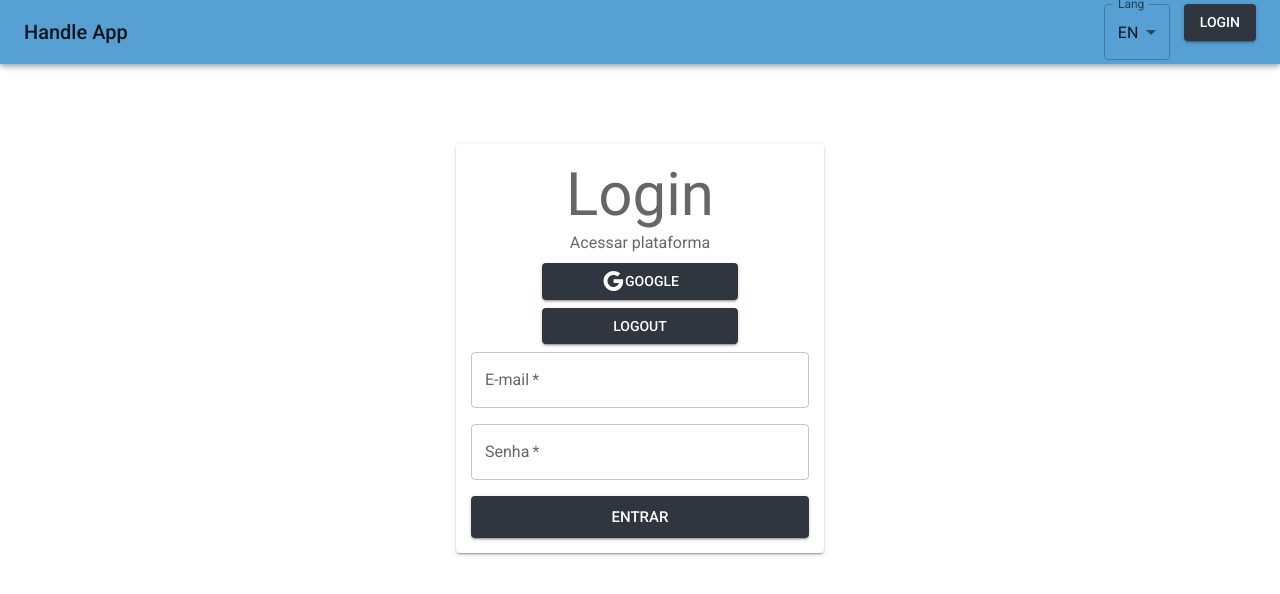
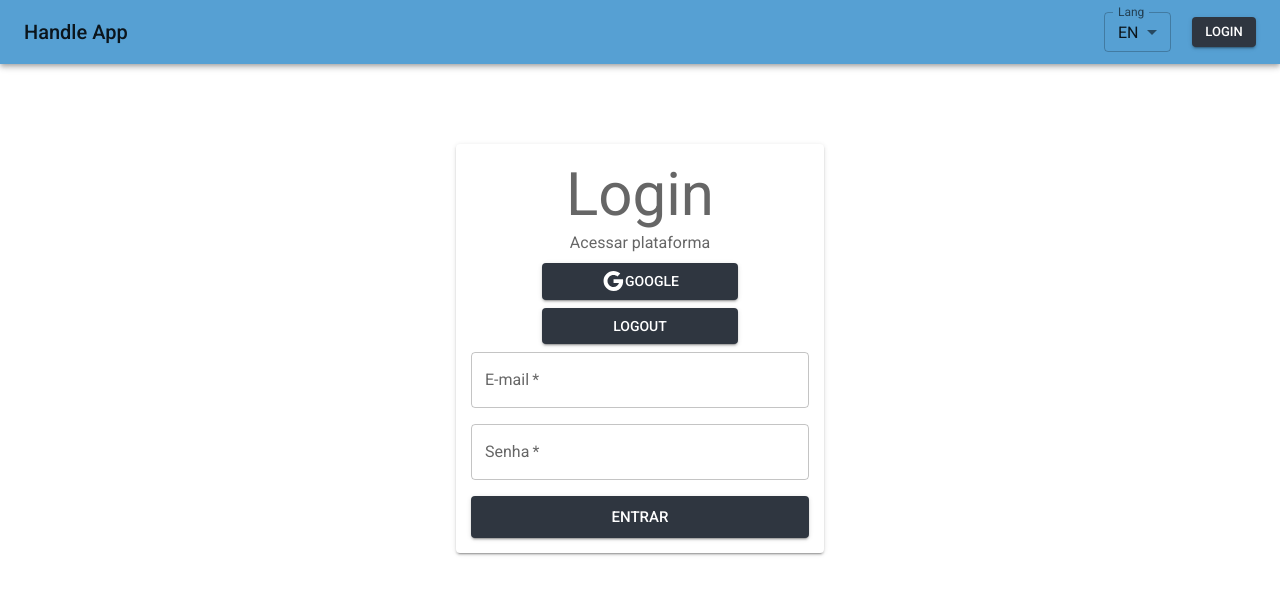
Before and after one commit to glauroqj/handle-close-friends, a Next.js app: page /auth in a window 1280 px wide. Shown: the top 594 px of the page. Built offline with nearby package versions, Linux system fonts and the light colour scheme; no server answers.

Commit message:
fix: navbar style

```diff
--- a/shared/components/Navbar/Navbar.js
+++ b/shared/components/Navbar/Navbar.js
@@ -46,6 +46,7 @@ const Navbar = ({ userState, handlLogout, locale, handleChangeLang }) => {
               <Button
                 color="secondary"
                 variant="contained"
+                size='small'
               >
                 Login
               </Button>
@@ -59,6 +60,7 @@ const Navbar = ({ userState, handlLogout, locale, handleChangeLang }) => {
               aria-haspopup="true"
               variant="text"
               color="secondary"
+              size='small'
               onClick={e => setStateNavbar({ ...stateNavbar, isDropdownOpen: true, anchorEl: e.currentTarget })}
             >
               <MenuIcon />
@@ -148,10 +150,15 @@ const Navbar = ({ userState, handlLogout, locale, handleChangeLang }) => {
           </El.NavbarLogo>
         </Grid>
 
-        <Grid container direction="row" justifyContent="flex-end">
+        <Grid
+          container
+          alignItems="center"
+          direction="row"
+          justifyContent="flex-end"
+        >
 
-          <Box sx={{ minWidth: 80 }} size="small">
-            <FormControl>
+          <Box sx={{ m: 1, minWidth: 80 }}>
+            <FormControl size="small">
               <InputLabel id="lang-simple-select-label">Lang</InputLabel>
               <Select
                 autoWidth
--- a/shared/components/Navbar/Navbar.style.js
+++ b/shared/components/Navbar/Navbar.style.js
@@ -14,6 +14,7 @@ export const NavbarLinkItem = styled.div`
   }
 `
 export const NavbarUserContainer = styled.div`
+  min-width: 64px;
 
   // 1100px
   @media ( min-width: ${props => props.theme.breakpoint.md} ) {
```
